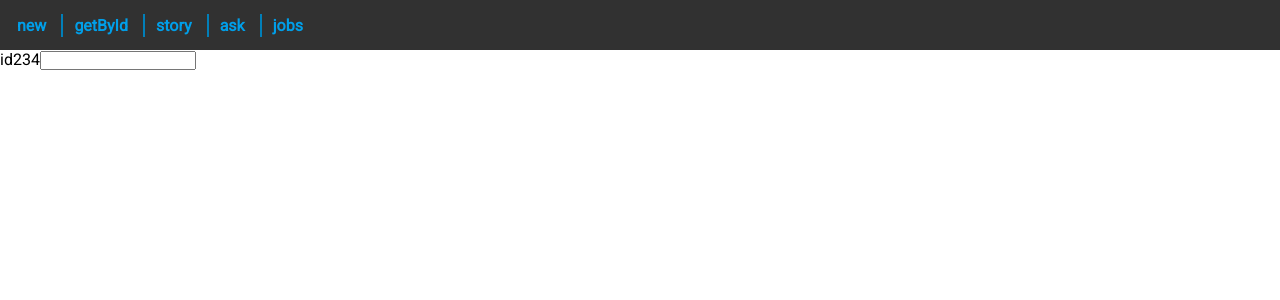
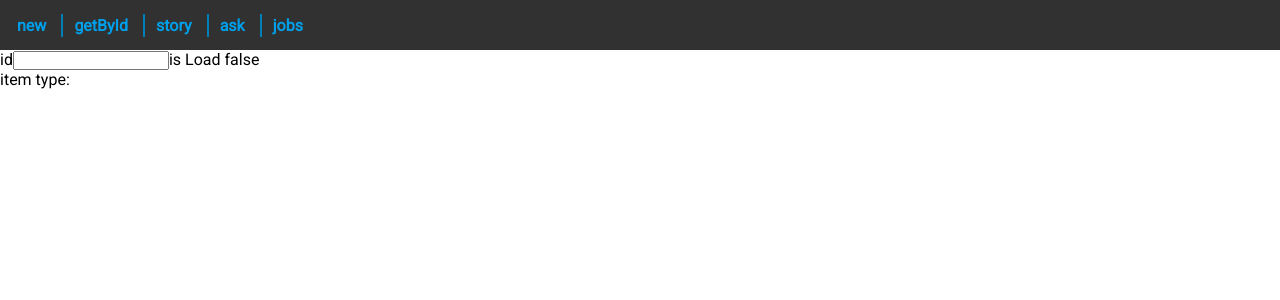
Before and after one commit to DmitryLebedevDev/HackerNews, a React (Create React App) app: page /getById in a window 1280 px wide. Shown: the top 300 px of the page. Built offline with nearby package versions, Linux system fonts and the light colour scheme.

Commit message:
getByid page info

```diff
--- a/src/api/api.js
+++ b/src/api/api.js
@@ -7,7 +7,7 @@ let axiosBase = axios.create({
 
 export const getTopStorys = () => axiosBase.get('/topstories.json').then(res => res.data);
 export const getTopJobs = () => axiosBase.get('/jobstories.json').then(res => res.data);
-
+export const maxItems = () => axiosBase.get('/maxitem.json').then(res => res.data);
 
 export const getElementById = (id) => axiosBase.get(`/item/${id}.json`).then(res => res.data);
 export const getElementByUserId = (id) => axiosBase.get(`/user/${id}.json`).then(res => res.data);
--- a/src/components/getById/GetByIdPageContainer.tsx
+++ b/src/components/getById/GetByIdPageContainer.tsx
@@ -11,14 +11,18 @@ interface Iprops {
 }
 
 function GetByIdPageContainer(props: Iprops) {
+    const item = props.item;
     const [text,setText] = useState('');
+    console.log(props);
     return (
         <div>
-            id234
+            id
             <input type="text" value={text} onChange={(event) => {
                 setText(event.target.value);
-                console.log(event)
+                props.setItemThunk(+event.target.value);
             }}/>
+            is Load {''+props.isLoad} <br/>
+            item type: {(item) ? item.type : ''}
         </div>
     )
 }
--- a/src/helpers/function.js
+++ b/src/helpers/function.js
@@ -104,8 +104,6 @@ export function ObjOfUnDate (coutTime) {
 }
 export function ObjOfUnDateToString (coutTime) {
   let objDate = ObjOfUnDate(coutTime);
-  let diffrent = UnDate(coutTime);
-  //if (diffrent < )
   console.log(objDate.getMonth(),objDate.getDate());
   let date = new Intl.DateTimeFormat("en-Us",{
     month: "long",
```
